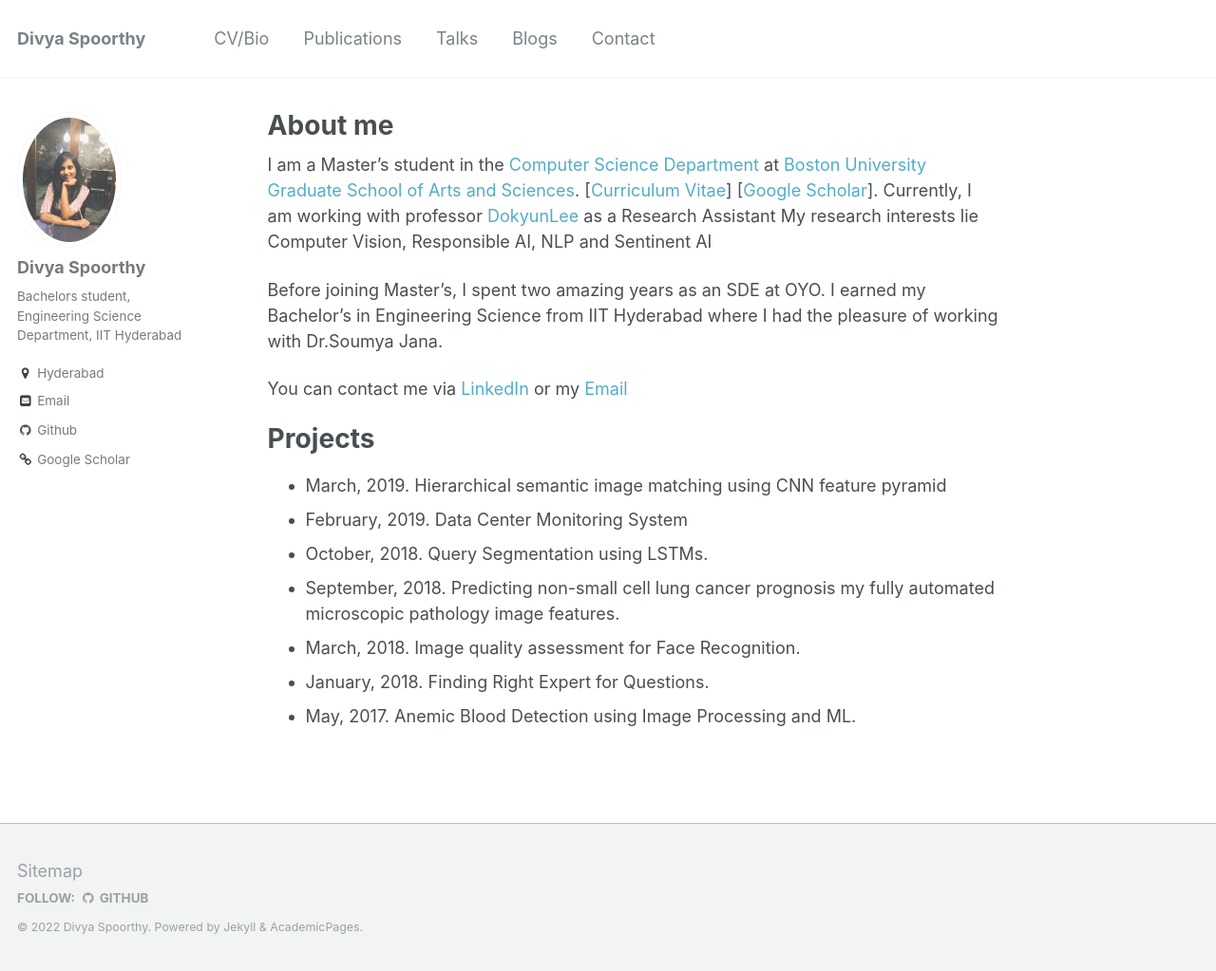
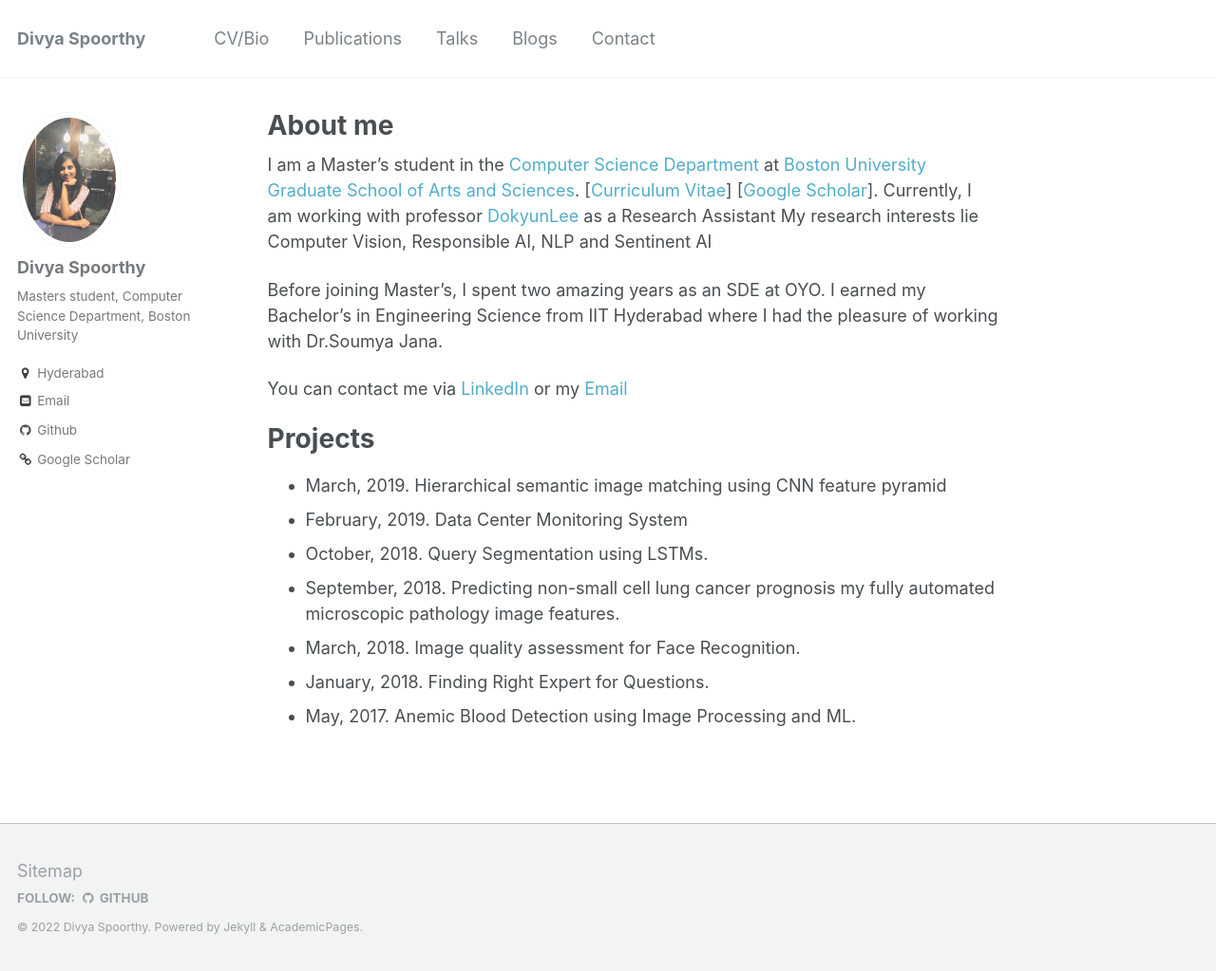
Before and after one commit to dspoorthy/divyaappapogu, a Jekyll site: the page built from _pages/about.md, in a window 1280 px wide and 1023 px high. Shown: the whole window at 95% size. Built offline with Jekyll 4.4.1, drawn with Linux system fonts in a browser that asks for light colours.

Commit message:
updated portfolio

```diff
--- a/_config.yml
+++ b/_config.yml
@@ -10,10 +10,10 @@ locale                   : "en-US"
 title                    : "Divya Spoorthy"
 title_separator          : "-"
 name                     : &name "Divya Spoorthy"
-description              : &description "Bachelors Student, Engineering Science Department, IIT Hyderabad"
-url                      : https://divyaspoorthy.github.io # the base hostname & protocol for your site e.g. "https://mmistakes.github.io"
+description              : &description "Master's Student, Computer Science Department, Boston University"
+url                      : https://dspoorthy.github.io # the base hostname & protocol for your site e.g. "https://mmistakes.github.io"
 baseurl                  : "" # the subpath of your site, e.g. "/blog"
-repository               : "divyaspoorthy.github.io"
+repository               : "dspoorthy.github.io"
 teaser                   :  # filename of teaser fallback teaser image placed in /images/, .e.g. "500x300.png"
 breadcrumbs              : false # true, false (default)
 words_per_minute         : 160
@@ -79,11 +79,11 @@ analytics:
 author:
   name             : "Divya Spoorthy"
   avatar           : "me.jpeg"
-  bio              : "Bachelors student, Engineering Science Department, IIT Hyderabad"
+  bio              : "Masters student, Computer Science Department, Boston University"
   location         : "Hyderabad"
   employer         :
   googlescholar    : "https://scholar.google.com/citations?hl=en&user=evsIAZYAAAAJ"
-  email            : "es15btech11001@iith.ac.in"
+  email            : "divsp@bu.edu"
   uri              :
   bitbucket        :
   codepen          :
--- a/_pages/about.md
+++ b/_pages/about.md
@@ -10,7 +10,7 @@ redirect_from:
 
 I am a Master's student in the [Computer Science Department](https://www.bu.edu/academics/cas/departments/computer-science/)
 at [Boston University Graduate School of Arts and Sciences](https://www.bu.edu/academics/grs/).
-[[Curriculum Vitae](divyaspoorthy.github.io/files/Divya_Spoorthy_Resume.pdf)]
+[[Curriculum Vitae](dspoorthy.github.io/files/Divya_Spoorthy_Resume.pdf)]
 [[Google Scholar](https://scholar.google.com/citations?user=evsIAZYAAAAJ&hl=en)].
 Currently, I am working with professor [DokyunLee](https://www.leedokyun.com/) as a Research Assistant
 My research interests lie Computer Vision, Responsible AI, NLP and Sentinent AI
```
Also changed, not shown: _pages/cv.md (+1 -1 lines).
